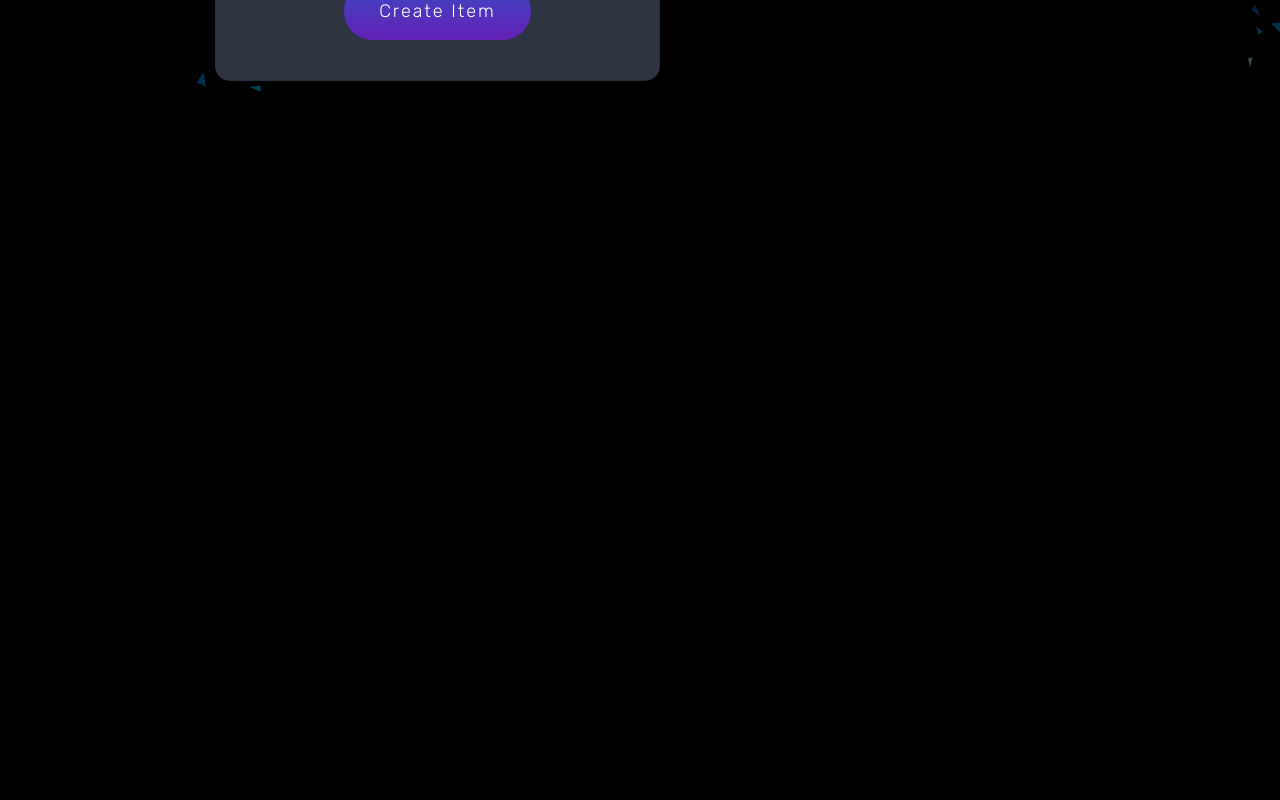
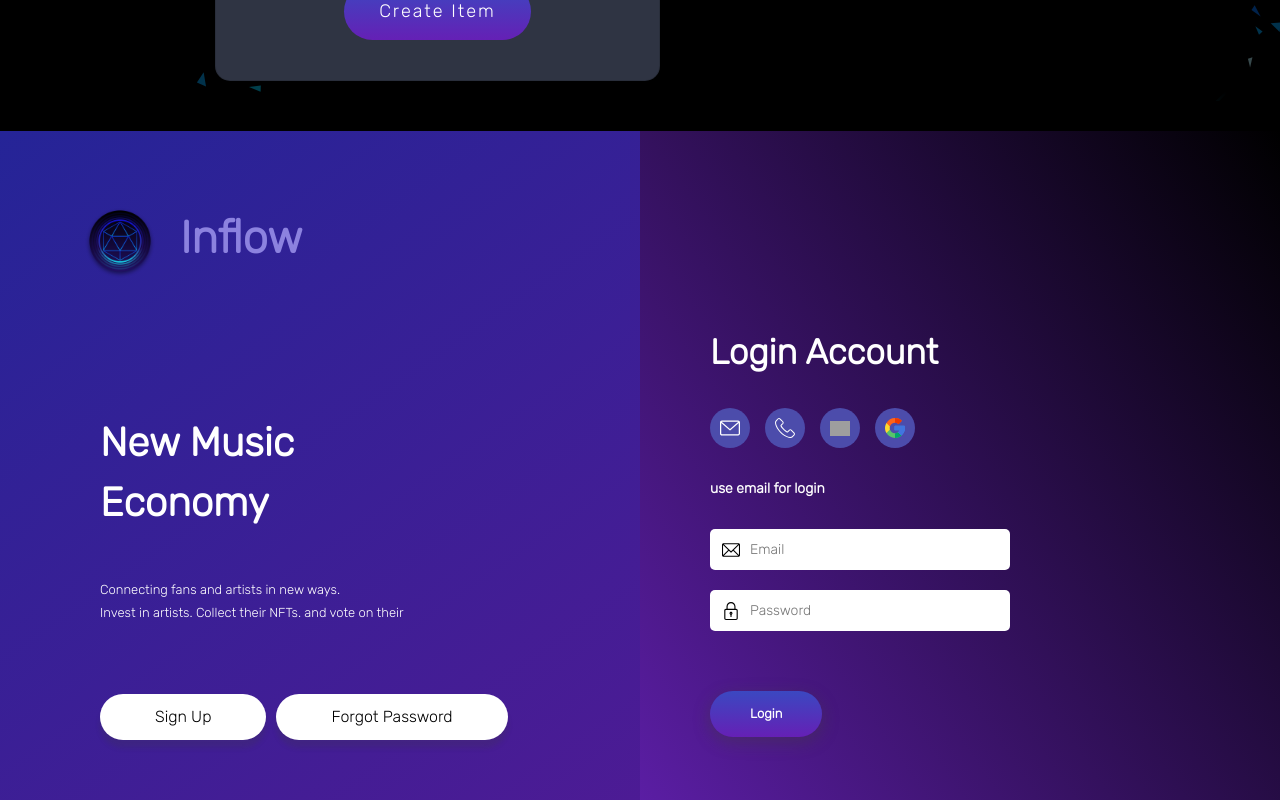
Before and after one commit to Inflow-Music-Co/inflow-music-react, a React (Create React App) app: page /createcollectible/1 in a window 1280 px wide. Shown: the part 1280-2080 px from the top of the page. Before the commit the page ends 1411 px from the top, so only its background shows below. Built offline with nearby package versions, Linux system fonts and the light colour scheme; no server answers; grey boxes are pictures that could not be loaded; a web font is replaced by a local one; what web3modal would draw is missing.

Commit message:
first commit

```diff
--- a/src/App.js
+++ b/src/App.js
@@ -1,8 +1,8 @@
 import React, { useState } from "react";
 import { AppRoutes } from "./route/AppRoutes";
-// import { Provider } from "react-redux";
-// import { PersistGate } from "redux-persist/integration/react";
-// import store from "./store/configureStore";
+import { Provider } from "react-redux";
+import { PersistGate } from "redux-persist/integration/react";
+import store from "./store/configureStore";
 import { BrowserRouter as Router } from "react-router-dom";
 import History from "./route/History";
 
@@ -11,11 +11,11 @@ import {
   InMemoryCache,
   ApolloProvider,
 } from "@apollo/client";
-// import { useSelector } from "react-redux";
-// import Login from "./page/Login";
+import { useSelector } from "react-redux";
+import Login from "./page/Login";
 // const { store, persistor } = configureStore();
-// import Header from '../src/base/Header';
-// import Sidebar from '../src/base/Sidebar';
+import Header from '../src/base/Header';
+import Sidebar from '../src/base/Sidebar';
 import { WalletProviderContext } from "./contexts/walletProviderContext";
 
 
@@ -30,17 +30,19 @@ function App() {
     cache: new InMemoryCache()
   });
 
+  console.log(client);
+
   return (
-    <WalletProviderContext.Provider value={{walletProvider,setWalletProvider}}>
+    <WalletProviderContext.Provider value={{ walletProvider, setWalletProvider}}>
       <ApolloProvider client={client}>
         <Router history={History}>
           <AppRoutes />
-          {/* <Login />
+          <Login />
           <Header />
           <Sidebar />
           <div className="main-comman-wrapping">
             <AppRoutes />
-          </div> */}
+          </div>
         </Router>
       </ApolloProvider>
     </WalletProviderContext.Provider>
--- a/src/route/AppRoutes.js
+++ b/src/route/AppRoutes.js
@@ -32,7 +32,7 @@ export const AppRoutes = () => {
     return (
         <Switch>
             <PublicRoutes path="/login" component={Login} exact />
-			      <PublicRoutes path="/collectible/:collectibleId" component={Collectible} />
+			<PublicRoutes path="/collectible/:collectibleId" component={Collectible} />
             <PublicRoutes path="/" component={Inflowmusic} exact />
             <AdminRoutes path="/artistonboarding" component={CreateSocialToken} exact />
             <Route path="/getmintprice" component={GetMintPrice} exact />
```
